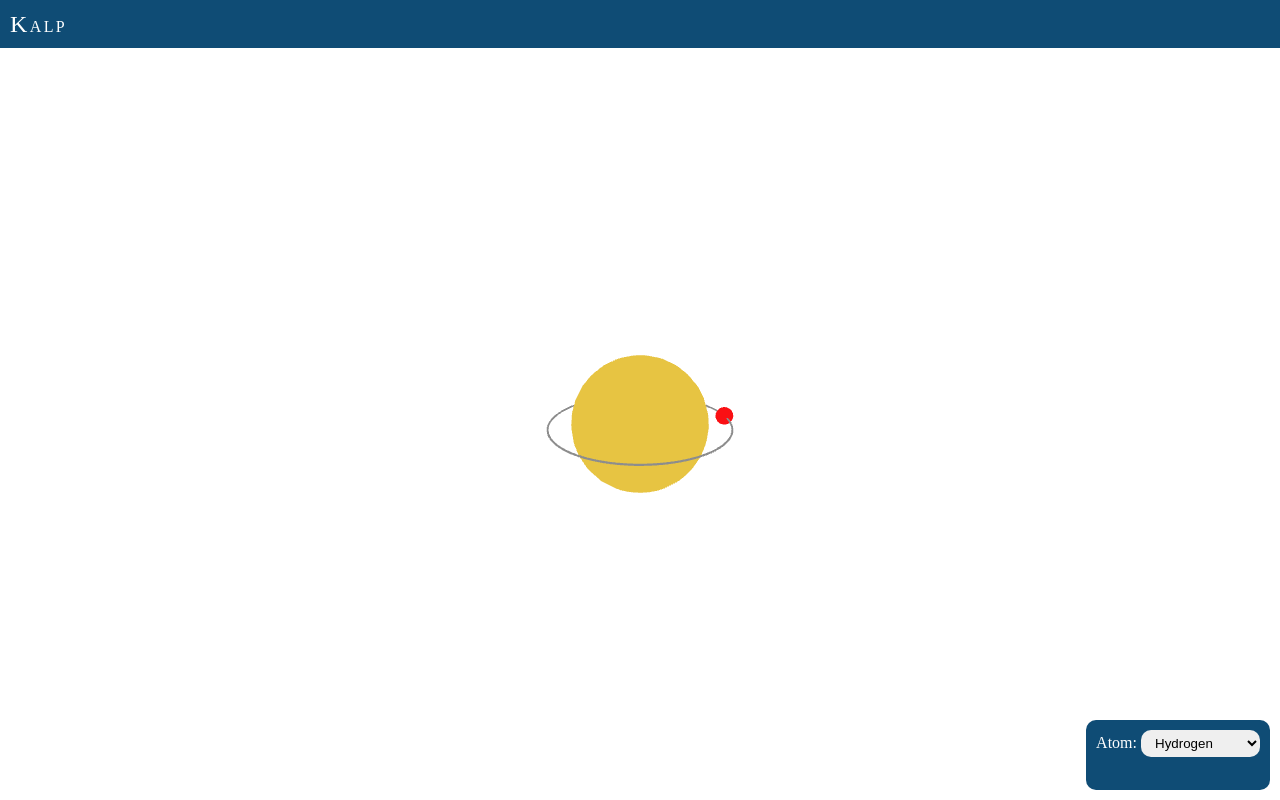
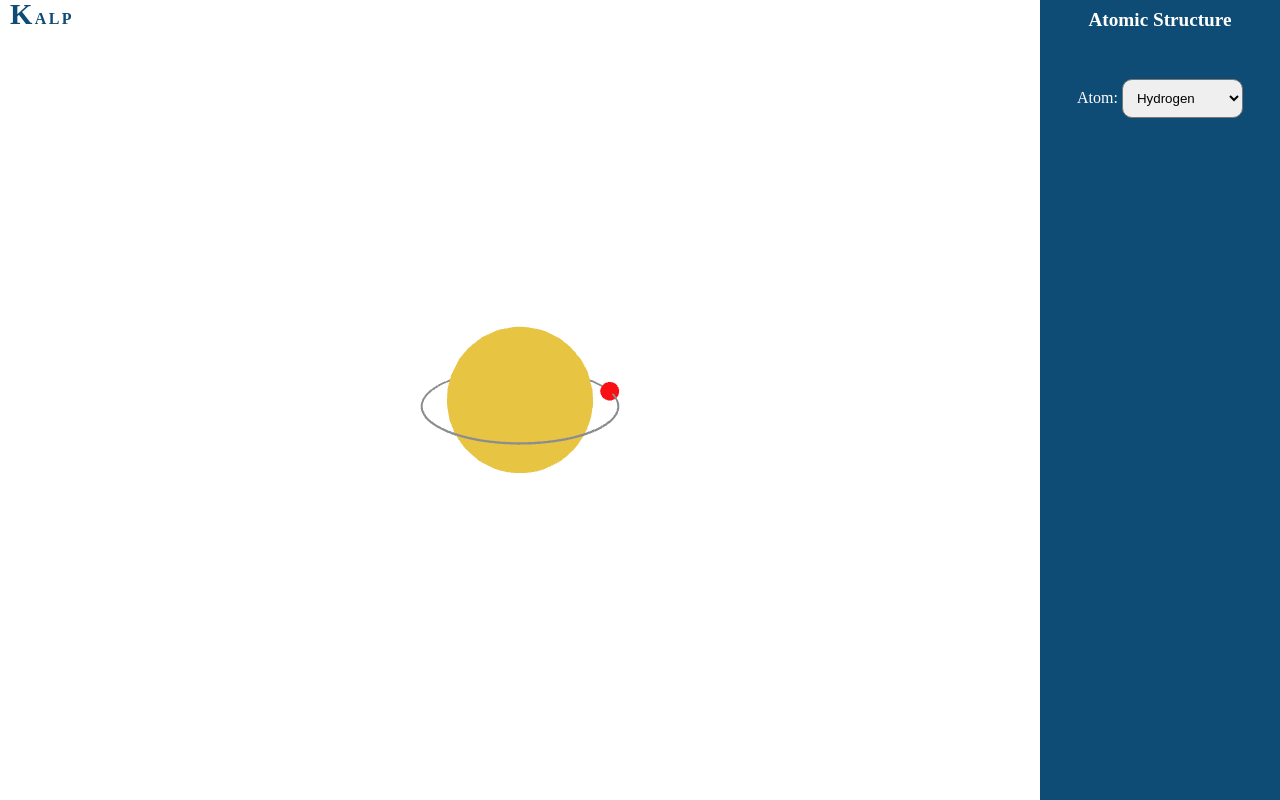
Before and after one commit to ajaythapliyal/kalpana, a React (Create React App) app: page / in a window 1280 px wide. Built offline with nearby package versions, Linux system fonts and the light colour scheme.

Commit message:
reconfigures menu

```diff
--- a/src/App.module.scss
+++ b/src/App.module.scss
@@ -1,23 +1,23 @@
 .app{
-  height: calc(100vh - var(--header-height));
+  display: grid;
+  grid-template-columns: calc(100vw - 15em) 15em;
 }
 
-.header{
-  background-color: var(--color-navy);
-  height: var(--header-height);
-  display: flex;
-  align-items: center;
+.canvas{
+  height: 100vh;
 }
 
-
 .header-title{
-  color: var(--color-light-100);
-  font-size: 1rem;
-  padding-left: 10px;
-  font-size: 1rem;
+  position: absolute;
+  top: 0;
+  left: 0;
+  color: var(--color-primary-200);
+  font-size: var(--header-font-100);
+  padding-left: var(--padding-100);
+  font-weight: var(--header-font-weight-100);
   letter-spacing: 0.3ch;
 }
 
 .header-title::first-letter{
-  font-size: 1.5rem;
+  font-size: 1.8rem;
 }
--- a/src/App.tsx
+++ b/src/App.tsx
@@ -12,8 +12,9 @@ function App() {
 
   return (
   <>
-  <div className={styles.header}><p className={styles['header-title']}>KALP</p></div>
-    <div className={styles.app}>
+  <span className={styles['header-title']}>KALP</span>
+  <div className={styles.app}>
+    <div className={styles.canvas}>
       <Canvas>
         <ambientLight intensity={0.1} />
         <Atom name={atom}></Atom>
@@ -21,6 +22,7 @@ function App() {
         </Canvas>
     </div>
     <Menu atom={atom} onAtomChange={(atom : AtomName)=> setAtom(atom)}></Menu>
+    </div>
   </>)
 }
 
--- a/src/Atom/Atom.tsx
+++ b/src/Atom/Atom.tsx
@@ -1,6 +1,6 @@
 import { useFrame, useThree } from "@react-three/fiber"
 import { useLayoutEffect, useRef } from "react"
-import { getCustomProperty } from "../util"
+import { colorSubject300, getCustomProperty } from "../util"
 import { AtomName } from "../models"
 import { Group } from "three"
 import { colorSubject100, colorSubject200 } from "./../util"
@@ -39,7 +39,7 @@ export default function Atom({name} : {name : AtomName}){
                 return <>
                 <mesh rotation-x={Math.PI / 2}>
                     <torusGeometry args={[shellIndex + 1, 0.01, 30, 200]}></torusGeometry>
-                    <meshBasicMaterial color={'grey'}/>
+                    <meshBasicMaterial color={getCustomProperty(colorSubject300)}/>
                 </mesh>
                 {new Array(shellElectrons).fill(0).map((electron, index) => {
                     const {x,y,z} = calculatePos(shellIndex, index, shellElectrons)
--- a/src/Menu/Menu.module.scss
+++ b/src/Menu/Menu.module.scss
@@ -1,20 +1,21 @@
 .menu{
-    position: absolute;
-    height: 50px;
-    margin: 10px;
-    padding: 10px;
+    padding: var(--padding-100);
     background-color: var(--color-navy);
-    bottom:0;
-    right: 0;
-    border-radius: 10px;
+    display: flex;
+    flex-direction: column;
+    align-items: center;
+  }
 
+  .menu-title{
+    font-size: 1.2rem;
+    font-weight: var(--header-font-weight-100);
+    margin-bottom: 50px;
   }
 
   .atom-input{
-    border-radius: 10px;
-    border: 1px;
-    padding-block: 5px;
-    padding-left: 10px;
+    border-radius: var(--border-radius-100);
+    padding-block: var(--padding-100);
+    padding-left: var(--padding-100);
 
     &:focus{
       outline: none;
--- a/src/Menu/Menu.tsx
+++ b/src/Menu/Menu.tsx
@@ -8,9 +8,13 @@ export function Menu({atom, onAtomChange} : {atom: AtomName, onAtomChange: (atom
     useEffect(()=> onAtomChange(atomStored), [atomStored, onAtomChange])
 
     return <div className={styles.menu}>
+        <p className={`${styles['menu-title']} ${styles.label}`}>Atomic Structure</p>
+        <div>
         <label className={styles.label}>Atom: </label>
         <select defaultValue={atomStored} className={styles['atom-input']} onChange={(e)=>setAtomStored(e.target.value as AtomName)}>
             {atoms.map(singleAtom => <option className={styles['atom-option']} key={singleAtom} value={singleAtom}>{singleAtom}</option>)}
         </select>
+        </div>
+
     </div>
 }
--- a/src/styles/_vars.scss
+++ b/src/styles/_vars.scss
@@ -6,15 +6,26 @@
     --color-yellow: #FDB813;
     --color-red : red;
     --color-white : white;
+    --color-grey : grey;
+
+    --text-size-100 : 1 rem;
+    --text-size-200 : 1.2 rem;
+    --text-weight-100 : 700;
+
+    --padding-100 : 10px;
+
+    --border-radius-100 : 10px;
 
     --color-primary-100 : var(--color-blue);
     --color-primary-200 : var(--color-navy);
     --color-secondary-100 : var(--color-light-blue);
     --color-dark-100 : var(--color-black);
     --color-light-100: var(--color-white);
-
     --color-subject-100 : var(--color-yellow);
     --color-subject-200 : var(--color-red);
+    --color-subject-300 : var(--color-grey);
 
-    --header-height: 3em
+    --header-font-100 : var(--text-size-200);
+    --header-font-weight-100 : var(--text-weight-100);
+    --regular-font-100 : var(--text-size-100);
 }
--- a/src/util.ts
+++ b/src/util.ts
@@ -1,6 +1,7 @@
 
-export const colorSubject100 = '--color-subject-100'
-export const colorSubject200 = '--color-subject-200'
+export const colorSubject100 = '--color-subject-100';
+export const colorSubject200 = '--color-subject-200';
+export const colorSubject300 = '--color-subject-300';
 
 
 export function getCustomProperty(property : string) : string{
```
